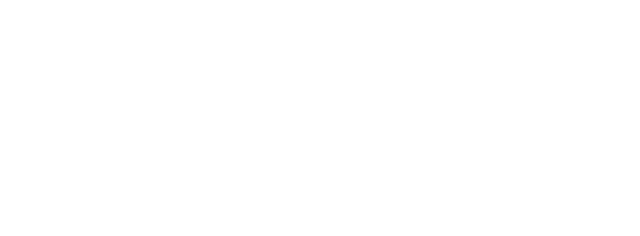
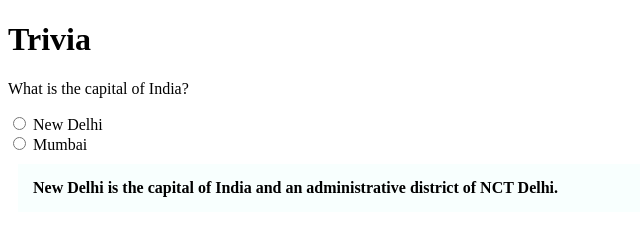
Before and after one commit to acciojob/trivia-harishgattamaneni, a website: page main.html in a window 1280 px wide. Shown: the whole page, without its empty margins (0-640 px from the left). Drawn offline with Linux system fonts and the light colour scheme.

Commit message:
created a submission

```diff
--- a/main.html
+++ b/main.html
@@ -8,6 +8,20 @@
 
 <body>
 	<!-- the entire body must be written by student -->
+	<h1>Trivia</h1>
+    <form>
+        <p>What is the capital of India?</p>
+        <label>
+            <input type="radio" name="capital" value="New Delhi"> New Delhi
+        </label><br>
+        <label>
+            <input type="radio" name="capital" value="Mumbai"> Mumbai
+        </label>
+    </form>
+
+	<blockquote cite="https://en.wikipedia.org/wiki/New_Delhi" style="max-width: 600px; margin: 10px; padding: 15px; border-left : 8px; background-color : #f8fffe; font-weight: bold;">
+		New Delhi is the capital of India and an administrative district of NCT Delhi.
+	</blockquote>
     <script type="text/javascript" src="./script.js">
 </script>
 
```
